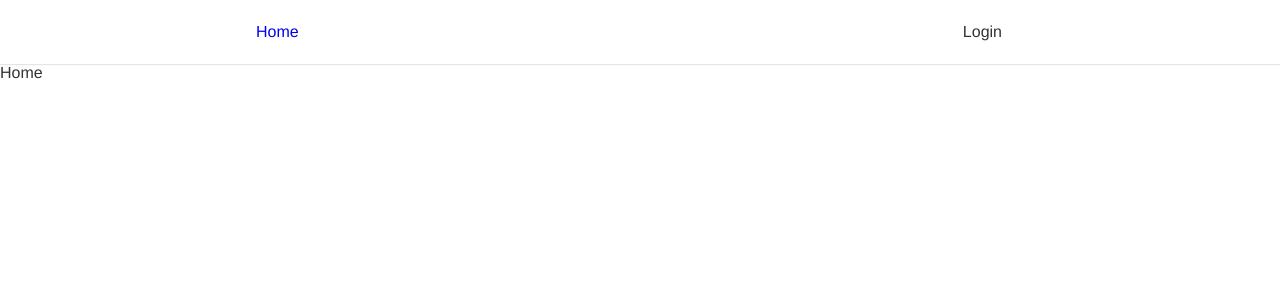
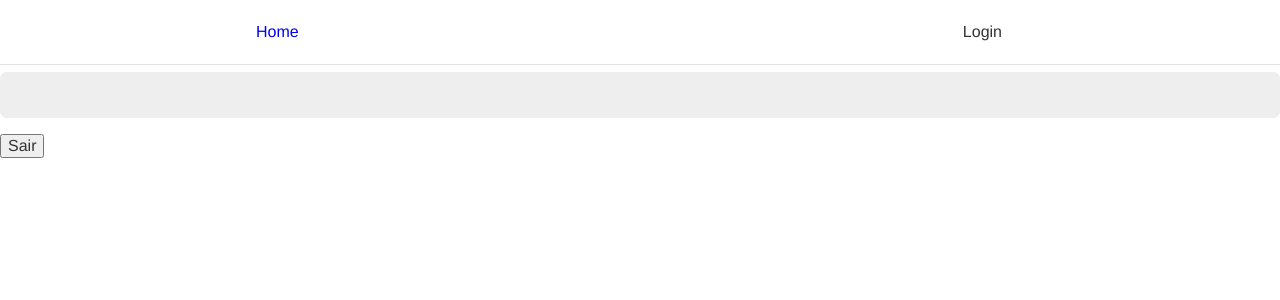
Before and after one commit to alanbraulio/farmaciaonline, a React (Create React App) app: page / in a window 1280 px wide. Shown: the top 300 px of the page. Built offline with nearby package versions, Linux system fonts and the light colour scheme.

Commit message:
Alterações para testar

```diff
--- a/src/Components/Home/Home.js
+++ b/src/Components/Home/Home.js
@@ -1,9 +1,22 @@
-import React from 'react';
+import React, { useState } from 'react';
+import Input from '../Forms/Input/Input';
 
 const Home = () => {
-  return <div>
-    Home
-  </div>;
+
+  const [name, setName] = useState('');
+  const [password, setPassword] = useState('');
+  const [show, setShow] = useState(false);
+
+  return(
+
+  <div>
+      <form>
+        <Input type="text" name="username"/>
+        <button>{show ? 'Entrar' : 'Sair'}</button>
+      </form>
+
+  </div>
+  );
 };
 
 export default Home;
```
Also changed, not shown: 1 other file (tests, documents, lock files or other folders).
